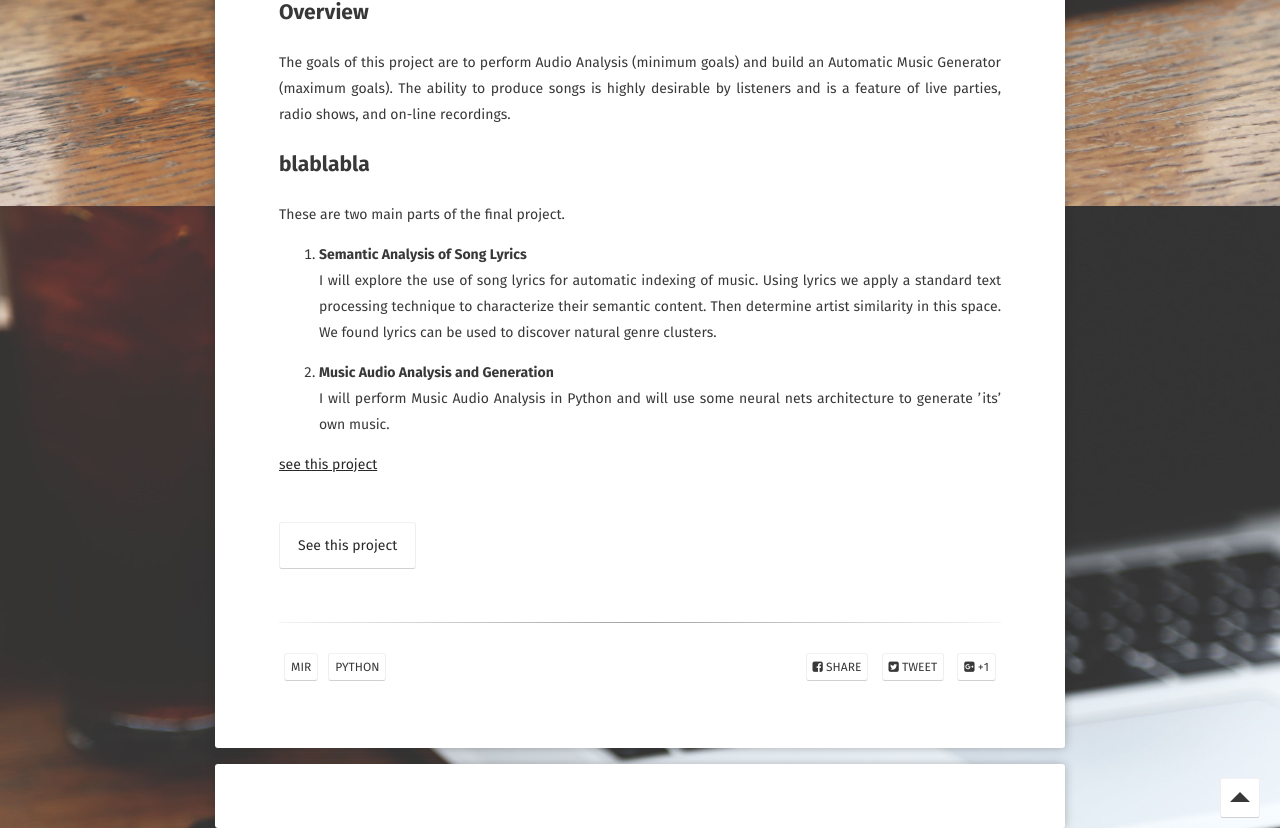
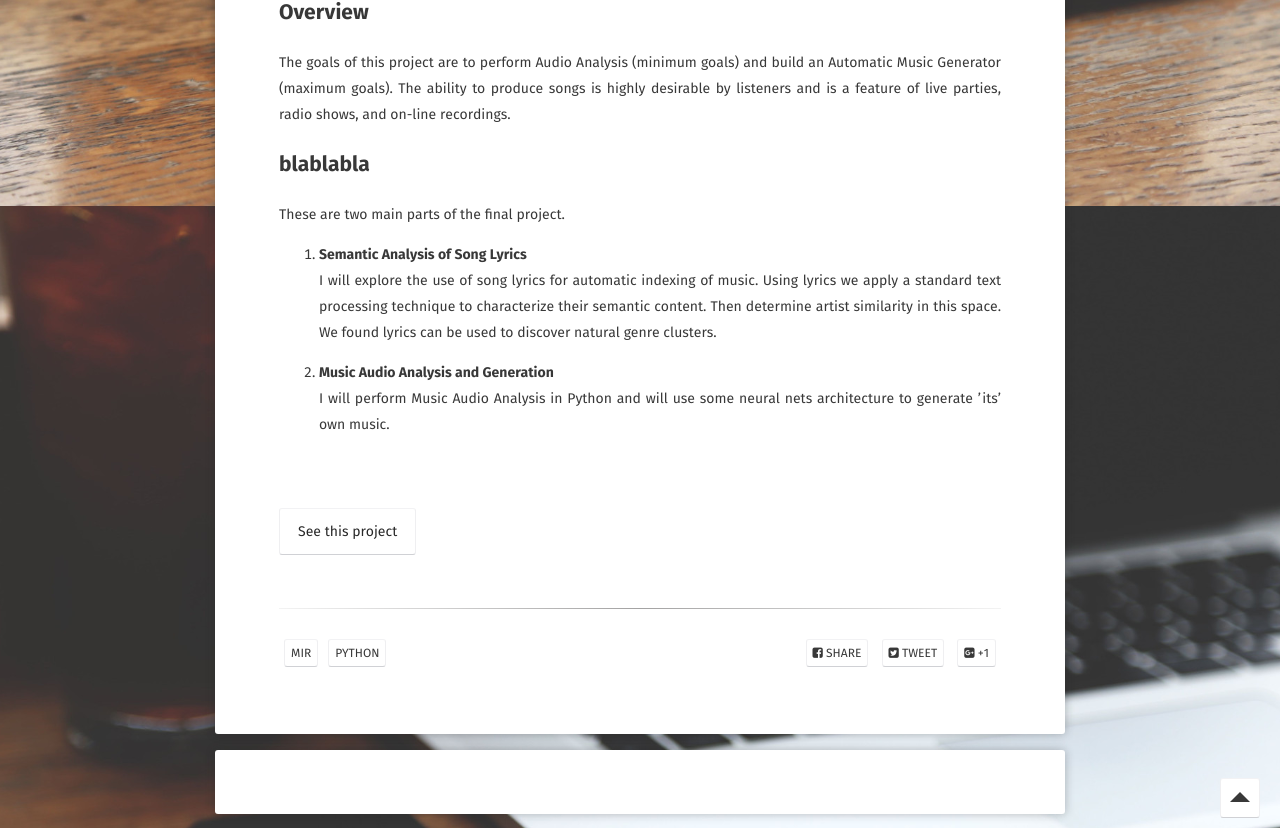
Before and after one commit to Zhenye-Na/blog, a Jekyll site: the page built from _posts/2018-04-15-music-information-retrieval.md, in a window 1280 px wide and 900 px high, scrolled down 622 px, cut to the strip 72-900 px from the top of the window. Built offline with Jekyll 4.4.1, drawn with Linux system fonts in a browser that asks for light colours; some web fonts are replaced; comment, search, counter and statistics services are not loaded.

Commit message:
Changed Button

```diff
--- a/_posts/2018-04-15-music-information-retrieval.md
+++ b/_posts/2018-04-15-music-information-retrieval.md
@@ -26,7 +26,5 @@
 2. **Music Audio Analysis and Generation**
 	I will perform Music Audio Analysis in Python and will use some neural nets architecture to generate ’its’ own music.
 
-[see this project](https://github.com/Zhenye-Na/music-info-retrieval)
 <br><br>
-
-<a type="button" class="btn zoombtn" href="https://github.com/Zhenye-Na/music-info-retrieval">See this project</a>
+<a align="center" class="btn zoombtn" href="https://github.com/Zhenye-Na/music-info-retrieval">See this project</a>
```
